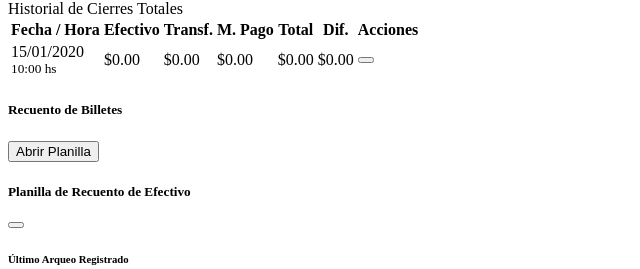
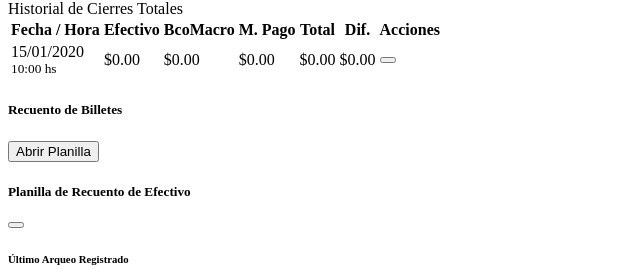
Before and after one commit to edu1559/imprenta, a PHP site: page /finanzas/cierre.php in a window 1280 px wide. Shown: the part 160-429 px from the top of the page, without its empty margins (0-640 px from the left). Run offline with PHP 8.4, Linux system fonts and the light colour scheme; tables that the repository leaves empty or names only in its code hold one stand-in row (values such as "Sample post"); data that the repository does not hold is empty.

Commit message:
Cierres: columna BcoMacro, invMacro en la suma y cierre total sin montos perdidos
- cierre.transferencia pasa a BcoMacro, igual que el medio en cierreMedios;
  Inv.Macro pasa a invMacro. El cierre total guardaba ambos en 0/NULL porque
  los nombres no coincidían con las columnas.
- 'suma' incluye invMacro, como el Total de la planilla de cierres.
- Si un medio no tiene columna en el historial, el cierre total se corta con
  error en lugar de perder el monto.

Co-Authored-By: Claude Opus 5.5 <noreply@anthropic.com>

```diff
--- a/finanzas/cierre.php
+++ b/finanzas/cierre.php
@@ -121,7 +121,7 @@ while ($row = mysqli_fetch_assoc($resCierre)) {
                             <tr>
                                 <th>Fecha / Hora</th>
                                 <th class="text-end">Efectivo</th>
-                                <th class="text-end">Transf.</th>
+                                <th class="text-end">BcoMacro</th>
                                 <th class="text-end">M. Pago</th>
                                 <th class="text-end fw-bold">Total</th>
                                 <th class="text-center">Dif.</th>
@@ -141,7 +141,7 @@ while ($row = mysqli_fetch_assoc($resCierre)) {
                                     <small class="text-muted"><?php echo date('H:i', strtotime($h['fecha'])); ?> hs</small>
                                 </td>
                                 <td class="text-end">$<?php echo number_format($h['efectivo'], 2); ?></td>
-                                <td class="text-end">$<?php echo number_format($h['transferencia'], 2); ?></td>
+                                <td class="text-end">$<?php echo number_format($h['BcoMacro'], 2); ?></td>
                                 <td class="text-end">$<?php echo number_format($h['mercadoPago'], 2); ?></td>
                                 <td class="text-end fw-bold">$<?php echo number_format($h['suma'], 2); ?></td>
                                 <td class="text-center <?php echo $claseDif; ?> fw-bold">$<?php echo number_format($h['diferencia'], 2); ?></td>
```
Also changed, not shown: finanzas/ajaxCierre.php (+8 -6 lines), sql/2026-09-30_cierre_BcoMacro.sql (added, +13 -0 lines).
